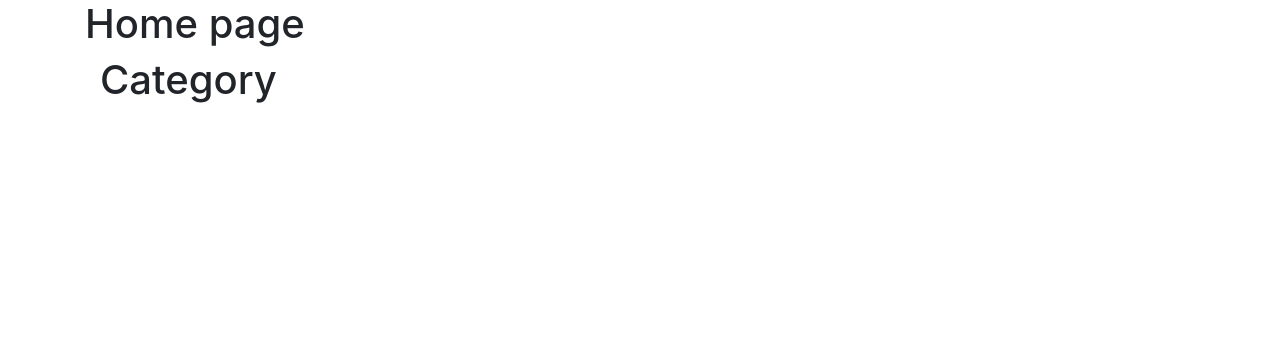
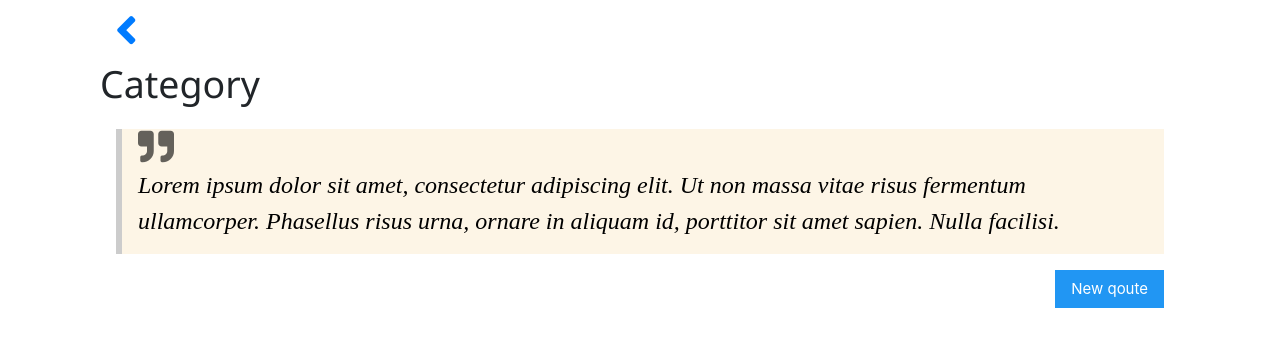
Before and after one commit to volosgoto/infokus_news, a React (Create React App) app: page /1 in a window 1280 px wide. Shown: the top 346 px of the page. Built offline with nearby package versions, Linux system fonts and the light colour scheme; no server answers.

Commit message:
set Quote layout

```diff
--- a/public/index.html
+++ b/public/index.html
@@ -1,16 +1,22 @@
 <!DOCTYPE html>
 <html lang="en">
+  <head>
+    <meta charset="utf-8" />
+    <meta
+      name="viewport"
+      content="width=device-width, initial-scale=1, shrink-to-fit=no"
+    />
+    <meta name="theme-color" content="#000000" />
+    <link
+      rel="stylesheet"
+      href="https://use.fontawesome.com/releases/v5.1.1/css/all.css"
+      integrity="sha384-O8whS3fhG2OnA5Kas0Y9l3cfpmYjapjI0E4theH4iuMD+pLhbf6JI0jIMfYcK3yZ"
+      crossorigin="anonymous"
+    />
+    <link rel="stylesheet" href="https://www.w3schools.com/w3css/4/w3.css" />
 
-<head>
-  <meta charset="utf-8">
-  <meta name="viewport" content="width=device-width, initial-scale=1, shrink-to-fit=no">
-  <meta name="theme-color" content="#000000">
-  <link rel="stylesheet" href="https://use.fontawesome.com/releases/v5.1.1/css/all.css"
-    integrity="sha384-O8whS3fhG2OnA5Kas0Y9l3cfpmYjapjI0E4theH4iuMD+pLhbf6JI0jIMfYcK3yZ" crossorigin="anonymous">
-
-
-  <link rel="manifest" href="%PUBLIC_URL%/manifest.json">
-  <link rel="shortcut icon" href="%PUBLIC_URL%/favicon.ico">
+    <link rel="manifest" href="%PUBLIC_URL%/manifest.json" />
+    <link rel="shortcut icon" href="%PUBLIC_URL%/favicon.ico" />
 
     <title>Random Quotes Machine</title>
   </head>
@@ -20,7 +26,5 @@
       You need to enable JavaScript to run this app.
     </noscript>
     <div id="root"></div>
-
   </body>
-
 </html>
--- a/src/App.css
+++ b/src/App.css
@@ -1,3 +1,7 @@
 body {
   background-color: blueviolet;
 }
+
+w3-container {
+  background-color: blue;
+}
--- a/src/App.js
+++ b/src/App.js
@@ -17,7 +17,6 @@ class App extends Component {
     return (
       <Provider store={store}>
         <div className="container">
-          <h1>Home page</h1>
           <Router>
             <div className="container">
               <Switch>
--- a/src/components/Category.js
+++ b/src/components/Category.js
@@ -1,4 +1,6 @@
 import React, { Component } from "react";
+import { Link } from "react-router-dom";
+import Quote from "./Quote";
 
 import { getCategories } from "../actions/quoteActions";
 import { connect } from "react-redux";
@@ -13,7 +15,11 @@ class Categories extends Component {
     console.log(this.props.categories.categories);
     return (
       <div>
+        <Link to="/" className="nav-link">
+          <i className="fa fa-angle-left fa-3x" />
+        </Link>
         <h1>Category</h1>
+        <Quote />
       </div>
     );
   }
--- a/src/components/Quote.js
+++ b/src/components/Quote.js
@@ -1,12 +1,27 @@
-import React, { Component } from 'react'
+import React, { Component } from "react";
 
 class Quote extends Component {
   render() {
     return (
-      <div>
-        <h1>Quote single</h1>
+      <div className="w3-container">
+        <div className="w3-panel w3-sand w3-leftbar">
+          <p>
+            <i className="fa fa-quote-right w3-xxlarge w3-opacity" />
+            <br />
+            <i className="w3-serif w3-xlarge">
+              Lorem ipsum dolor sit amet, consectetur adipiscing elit. Ut non
+              massa vitae risus fermentum ullamcorper. Phasellus risus urna,
+              ornare in aliquam id, porttitor sit amet sapien. Nulla facilisi.
+            </i>
+          </p>
+        </div>
+        <input
+          className="w3-button w3-blue w3-right"
+          type="button"
+          value="New qoute"
+        />
       </div>
-    )
+    );
   }
 }
 
```
Lines whose indentation alone changed are shown as unchanged.
